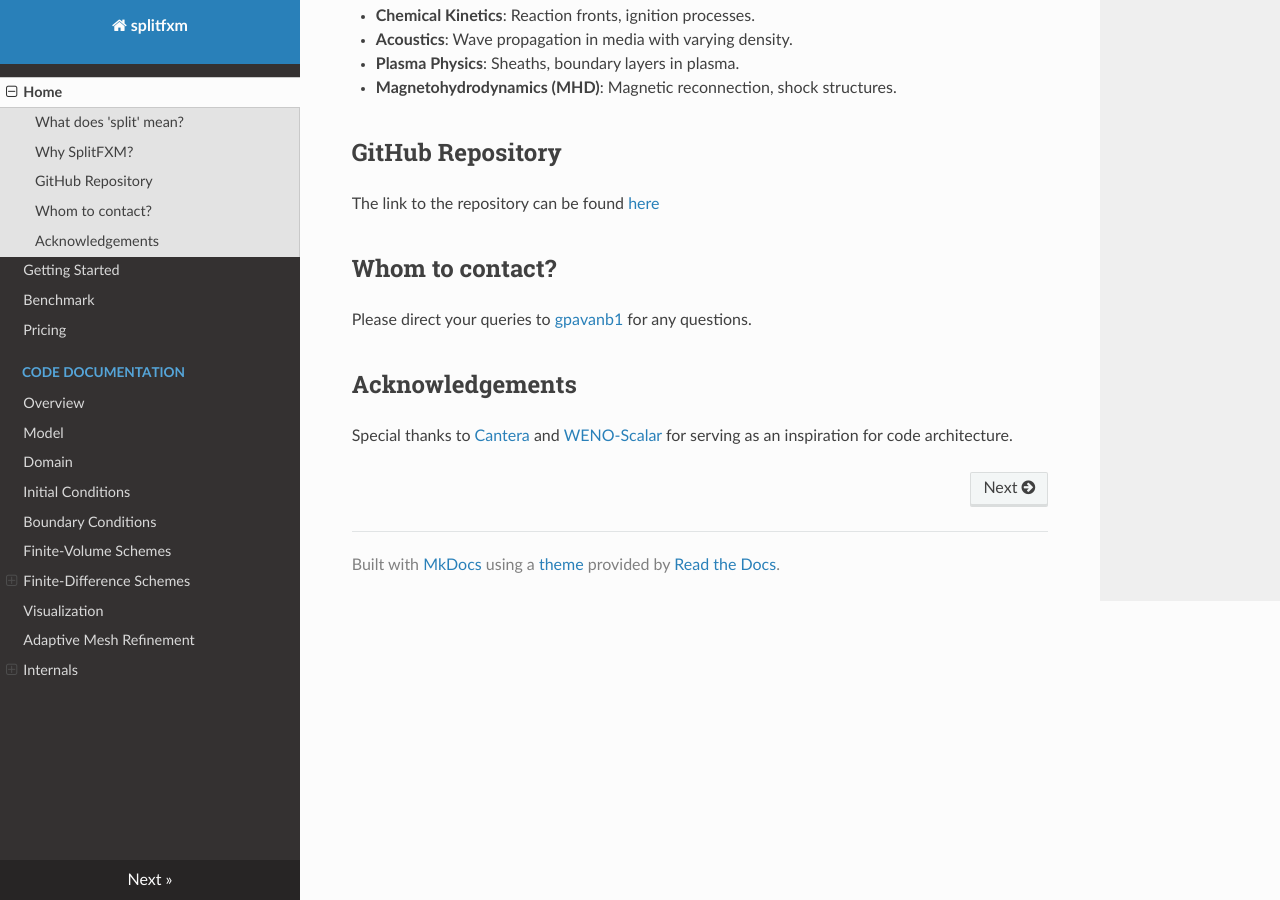
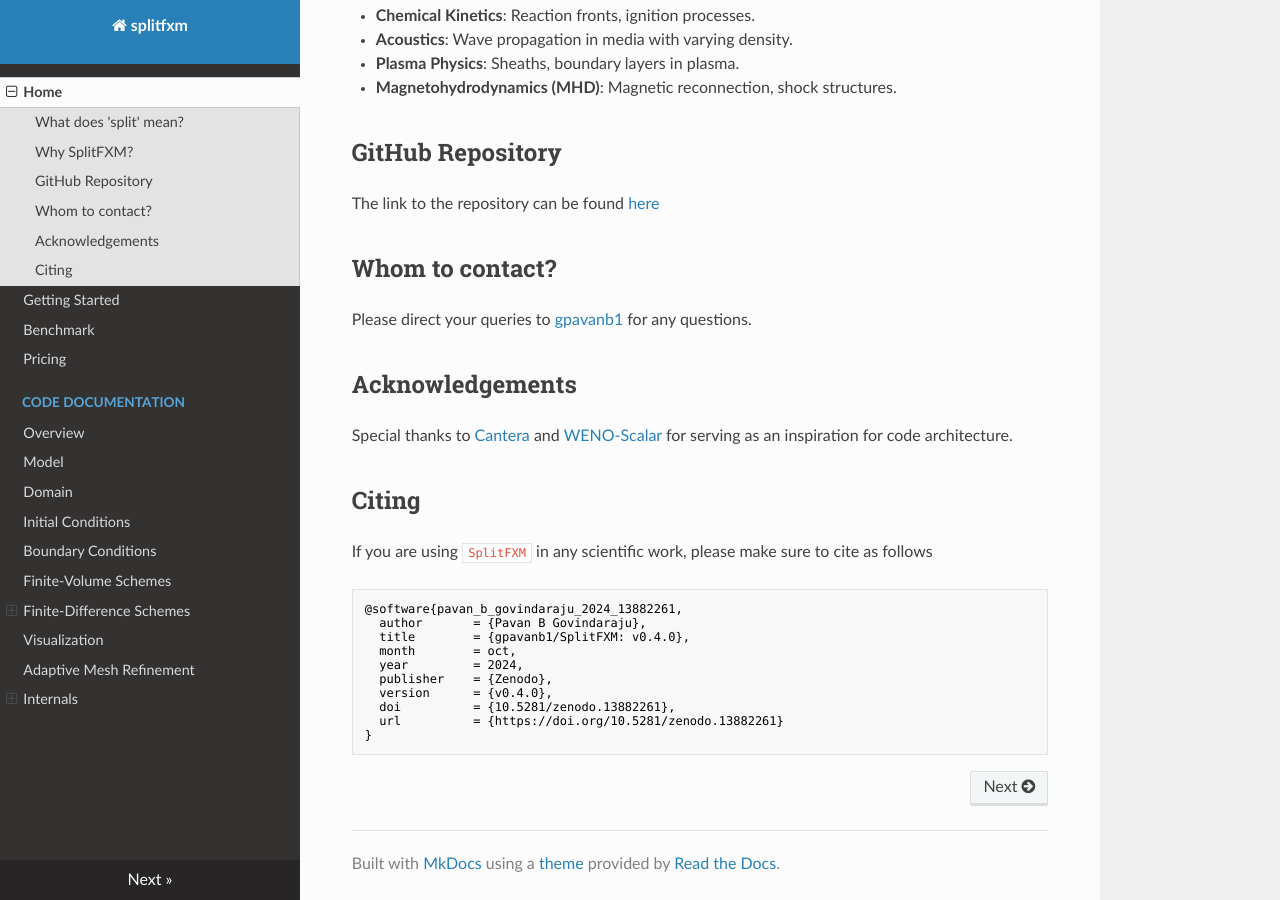
Before and after one commit to gpavanb1/SplitFXM, an MkDocs documentation site: the page built from docs/index.md, in a window 1280 px wide and 900 px high, scrolled down 1158 px. Built offline with MkDocs 1.6.1, drawn with Linux system fonts in a browser that asks for light colours; nearby versions of some CDN libraries.

Commit message:
Added Zenodo details

````diff
--- a/docs/index.md
+++ b/docs/index.md
@@ -45,3 +45,19 @@ for any questions.
 ## Acknowledgements
 
 Special thanks to [Cantera](https://github.com/Cantera/cantera) and [WENO-Scalar](https://github.com/comp-physics/WENO-scalar) for serving as an inspiration for code architecture.
+
+## Citing
+
+If you are using `SplitFXM` in any scientific work, please make sure to cite as follows
+```
+@software{pavan_b_govindaraju_2024_13882261,
+  author       = {Pavan B Govindaraju},
+  title        = {gpavanb1/SplitFXM: v0.4.0},
+  month        = oct,
+  year         = 2024,
+  publisher    = {Zenodo},
+  version      = {v0.4.0},
+  doi          = {10.5281/zenodo.13882261},
+  url          = {https://doi.org/10.5281/zenodo.13882261}
+}
+```
````
Also changed, not shown: README.md (+18 -1 lines).
